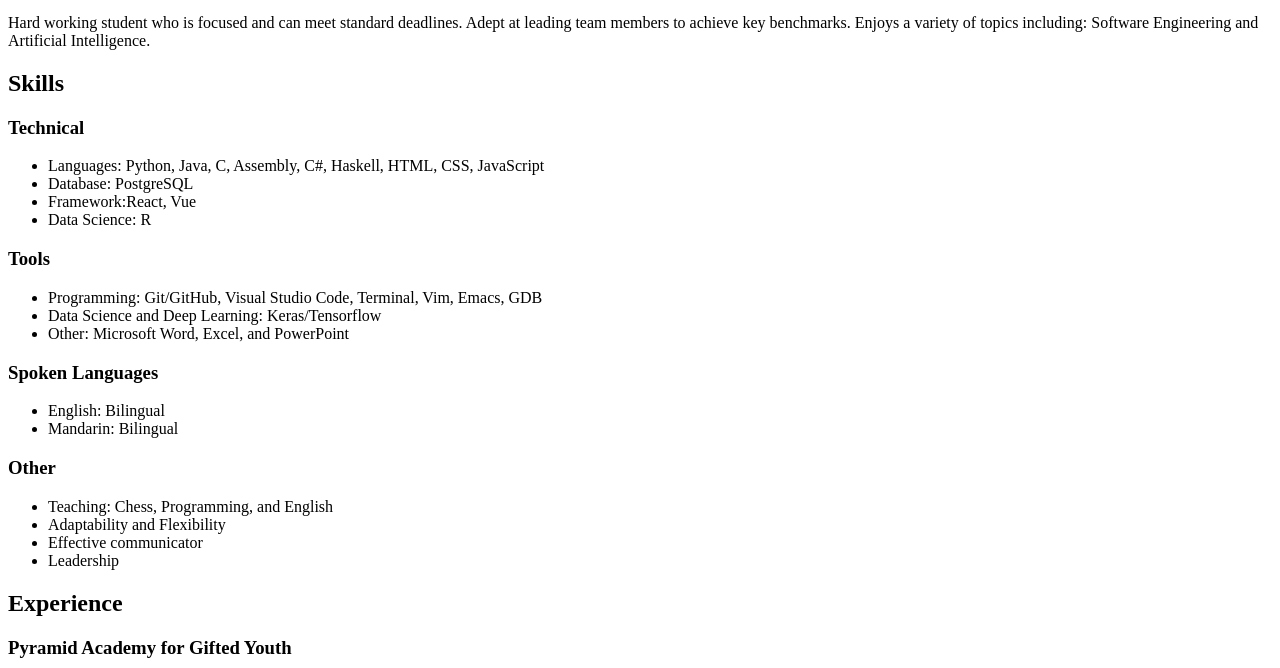
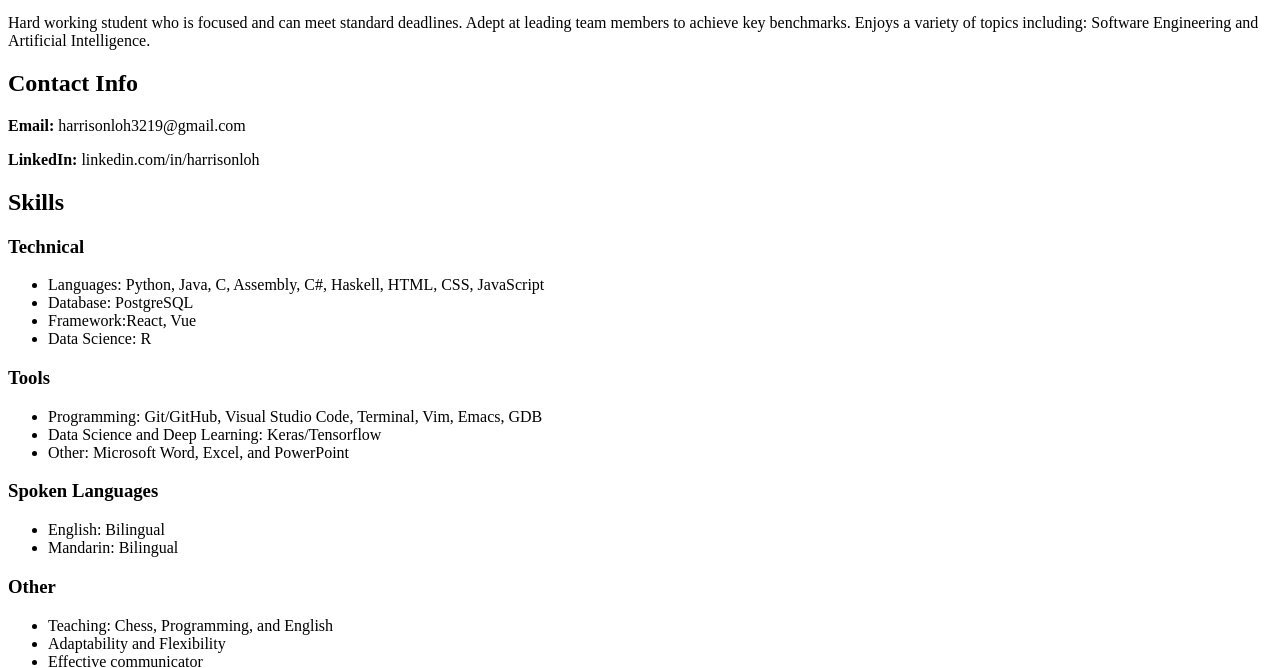
Before and after one commit to harrisonloh/itmd361_Project1, a plain HTML site: page index.html in a window 1280 px wide. Shown: the part 136-804 px from the top of the page. Drawn offline with Linux system fonts and the light colour scheme.

Commit message:
Add Contact information

```diff
--- a/index.html
+++ b/index.html
@@ -16,6 +16,9 @@
     </header>
     <h1>Harrison Loh Resume</h1>
     <p>Hard working student who is focused and can meet standard deadlines. Adept at leading team members to achieve key benchmarks. Enjoys a variety of topics including: Software Engineering and Artificial Intelligence.</p>
+    <h2>Contact Info</h2>
+    <p><strong>Email:</strong> harrisonloh3219@gmail.com</p>
+    <p><strong>LinkedIn:</strong> linkedin.com/in/harrisonloh</p>
     <h2>Skills</h2>
     <h3>Technical</h3>
     <ul>
```
